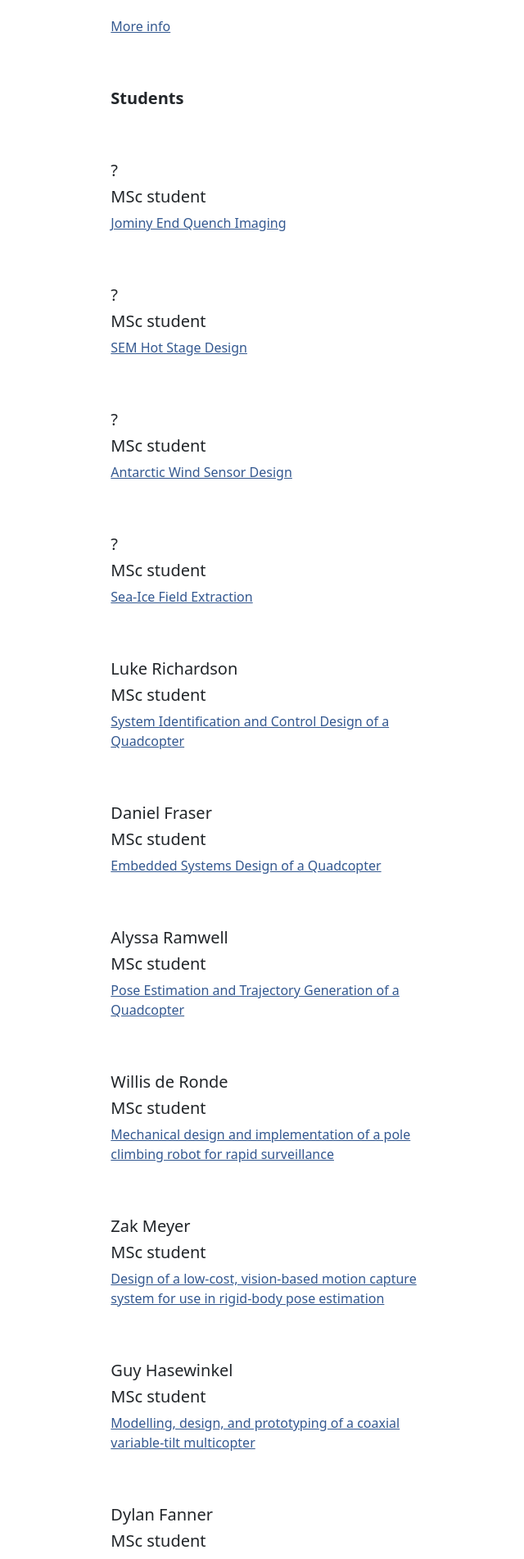
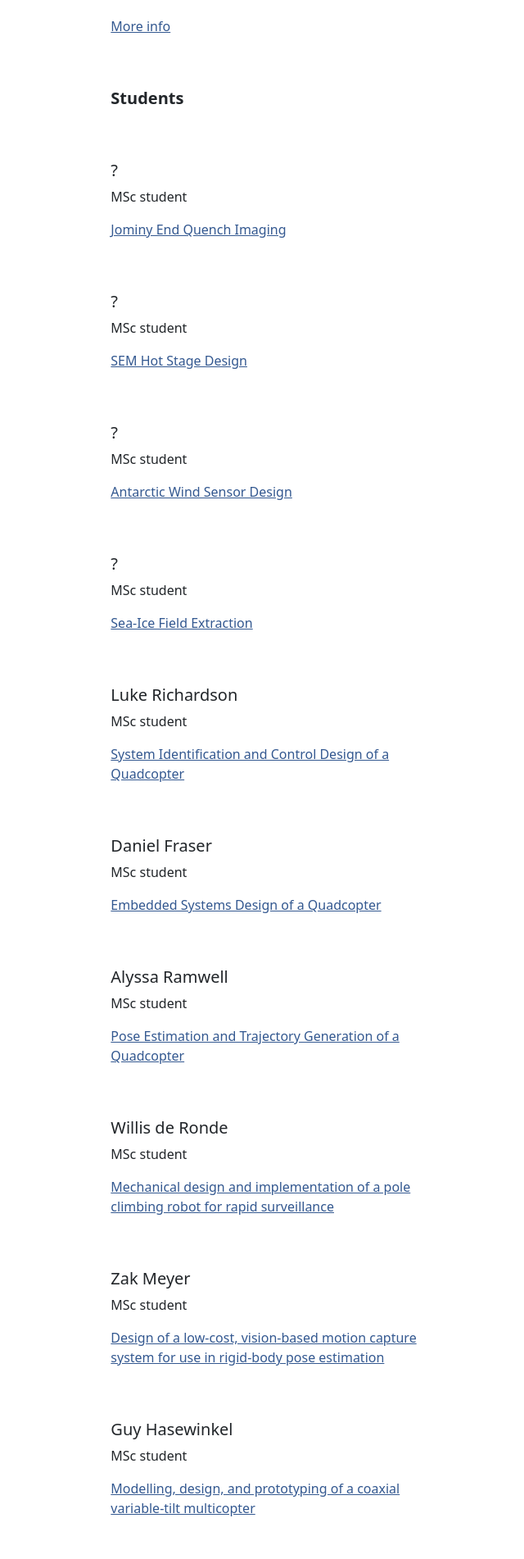
Before and after one commit to MechatronicSystems-Group/mechatronicsystems-group.github.io, a Jekyll site: the page built from people.md, in a window 1280 px wide. Shown: the part 987-2889 px from the top of the page at 82% size, without its empty margins (94-734 px from the left). Built offline with Jekyll 4.4.1, drawn with Linux system fonts in a browser that asks for light colours.

Commit message:
Update people.html

```diff
--- a/_layouts/people.html
+++ b/_layouts/people.html
@@ -26,7 +26,7 @@ layout: default
 <div class="row g-5 mb-5">
   <div class="col-md-6">
     <h5>{{ project.student }}</h5>
-    <h5>{{ project.studentType }}</h5>
+    <p>{{ project.studentType }}</p>
     <p><a href="{{ site.github.url }}/projects/{{ project.url}}">{{ project.name }}</a></p>
   </div>
 </div>
```
